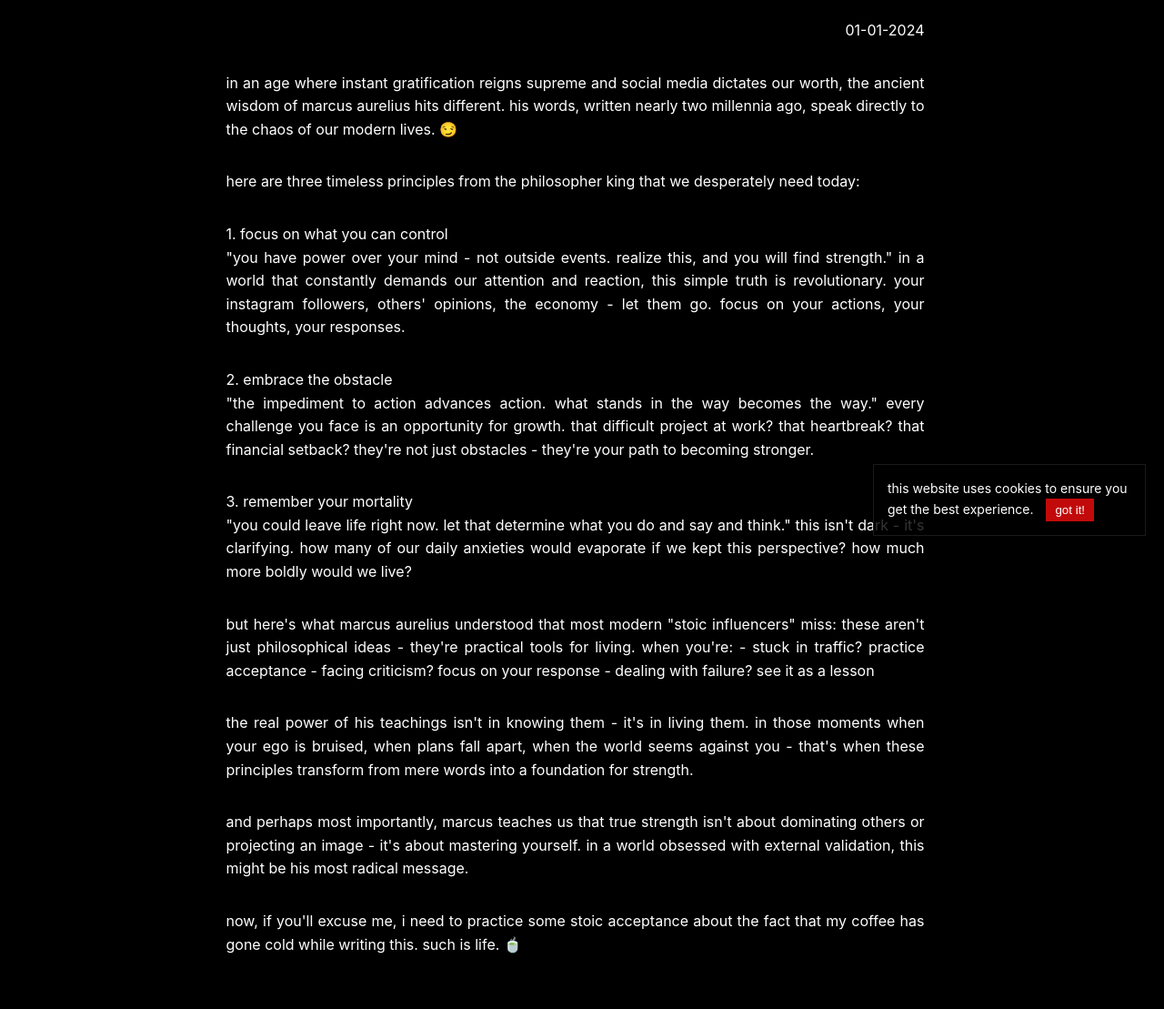
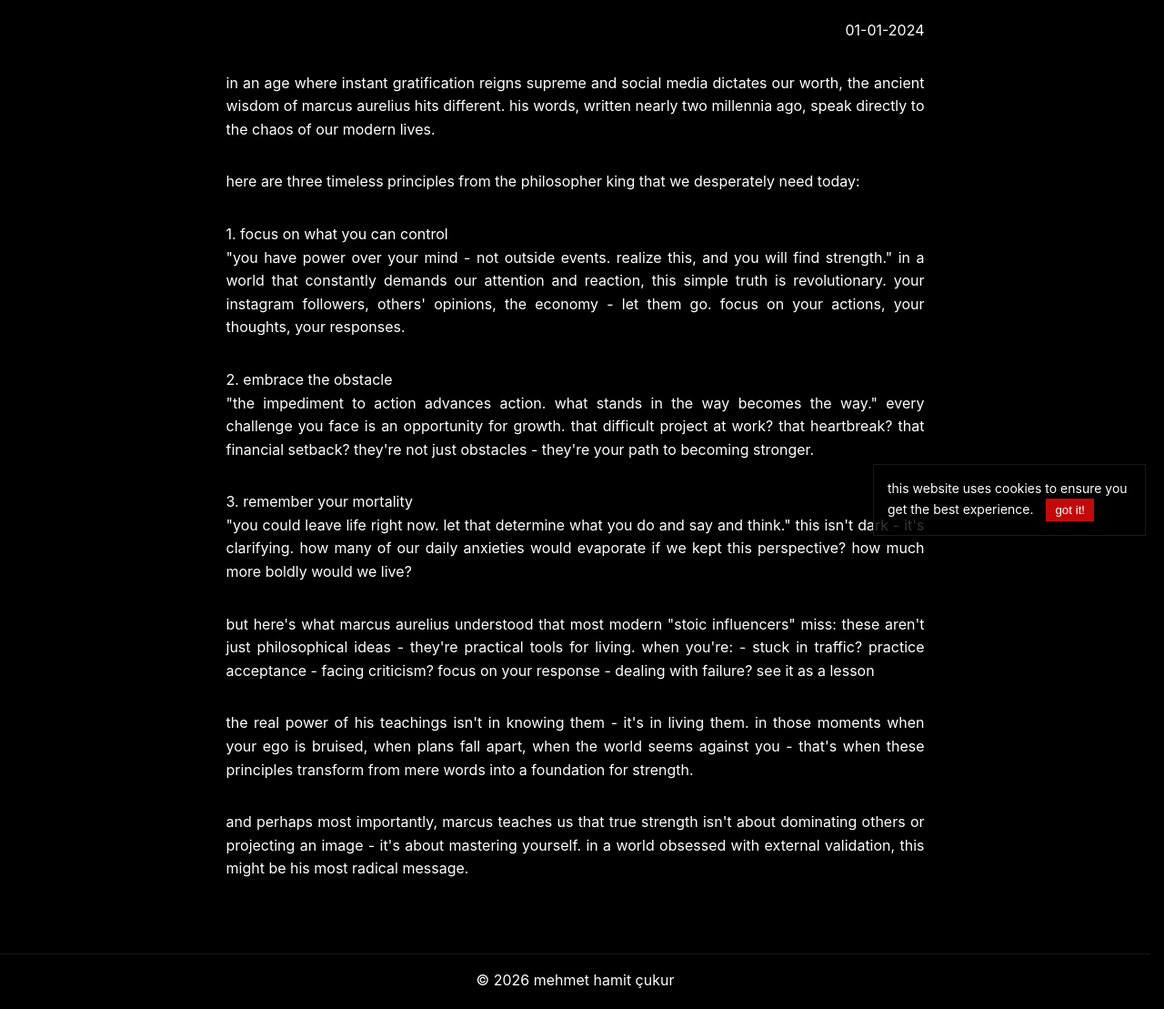
Before and after one commit to HamitCukur/hamitcukur.com, a plain HTML site: page posts/post1.html in a window 1280 px wide. Shown: the part 191-1300 px from the top of the page at 91% size. Drawn offline with Linux system fonts and the light colour scheme.

Commit message:
Update post1.html

```diff
--- a/posts/post1.html
+++ b/posts/post1.html
@@ -31,7 +31,7 @@
       <h1>why engineers should read marcus aurelius</h1>
       <span class="date">01-01-2024</span>
 
-      <p>in an age where instant gratification reigns supreme and social media dictates our worth, the ancient wisdom of marcus aurelius hits different. his words, written nearly two millennia ago, speak directly to the chaos of our modern lives. 😏</p>
+      <p>in an age where instant gratification reigns supreme and social media dictates our worth, the ancient wisdom of marcus aurelius hits different. his words, written nearly two millennia ago, speak directly to the chaos of our modern lives. </p>
 
       <p>here are three timeless principles from the philosopher king that we desperately need today:</p>
 
@@ -52,8 +52,6 @@
       <p>the real power of his teachings isn't in knowing them - it's in living them. in those moments when your ego is bruised, when plans fall apart, when the world seems against you - that's when these principles transform from mere words into a foundation for strength.</p>
 
       <p>and perhaps most importantly, marcus teaches us that true strength isn't about dominating others or projecting an image - it's about mastering yourself. in a world obsessed with external validation, this might be his most radical message.</p>
-
-      <p>now, if you'll excuse me, i need to practice some stoic acceptance about the fact that my coffee has gone cold while writing this. such is life. 🍵</p>
     </article>
   </main>
 
```
